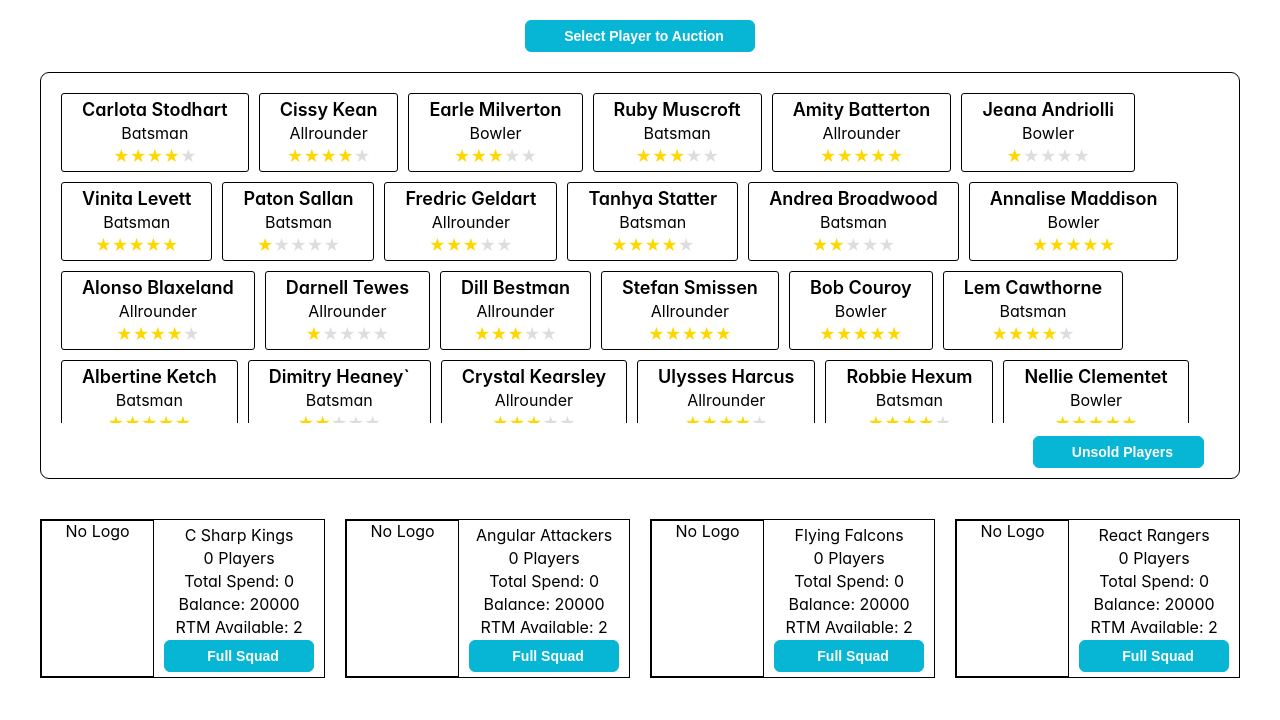
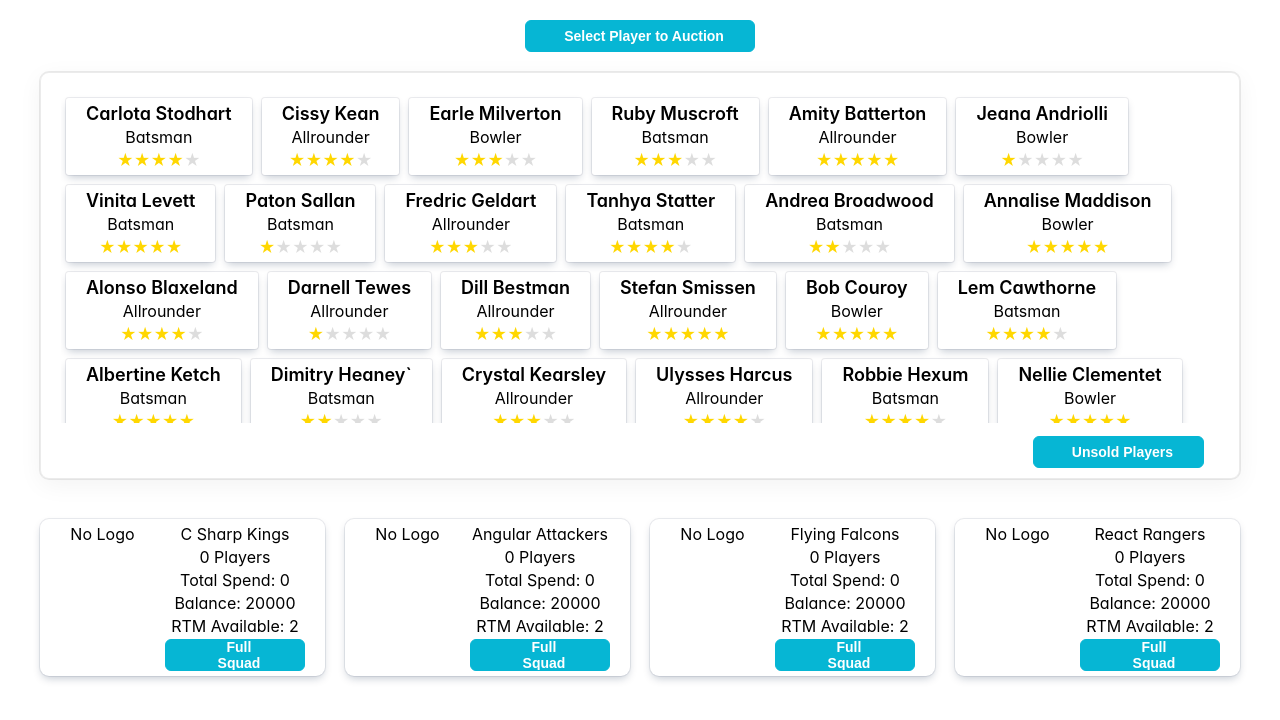
Before and after one commit to saurabh14/cricAuction, a React (Create React App) app: page / in a window 1280 px wide. Shown: the top 720 px of the page. Built offline with nearby package versions, Linux system fonts and the light colour scheme; a web font is replaced by a local one.

Commit message:
updated style

```diff
--- a/src/assets/style/auctionPage.scss
+++ b/src/assets/style/auctionPage.scss
@@ -15,7 +15,8 @@
 }
 .playerCard-container{
     position: relative;
-    border:1px solid;
+    box-shadow: rgba(0, 0, 0, 0.05) 0px 6px 24px 0px, rgba(0, 0, 0, 0.08) 0px 0px 0px 1px;
+    border:1px solid rgba(0, 0, 0, 0.08);
     border-radius: 9px;
     text-align: center;
     margin:20px 0;
@@ -56,14 +57,15 @@
     gap:20px;
     .AuctionTeam{
         flex-grow: 1;
-        border: 1px solid;
         display: flex;
         align-items: center;
         text-align: center;
+        box-shadow: rgba(9, 30, 66, 0.25) 0px 4px 8px -2px, rgba(9, 30, 66, 0.08) 0px 0px 0px 1px;
+        border-radius: 9px;
+        padding: 5px 10px;
         .AuctionTeam-Logo{
             width:40%;
             height:100%;
-            border: 1px solid;;
         }
 
         .AuctionTeam-Details{
@@ -71,7 +73,7 @@
             display: flex;
             flex-direction: column;
             gap: 3px;
-            padding: 5px 10px;
+            padding: 0px 10px;
         }
     }
 }
@@ -82,9 +84,10 @@
     max-height: 330px;
     overflow: auto;
     gap: 10px;
+    padding: 5px;
     .PlayerListCard{
         display: flex;
-        border: 1px solid;
+        box-shadow: rgba(9, 30, 66, 0.25) 0px 4px 8px -2px, rgba(9, 30, 66, 0.08) 0px 0px 0px 1px;
         border-radius: 3px;
         padding: 5px 20px;
         gap: 3px;
@@ -145,6 +148,7 @@
     padding: 10px;
     box-shadow: rgba(0, 0, 0, 0.05) 0px 6px 24px 0px, rgba(0, 0, 0, 0.08) 0px 0px 0px 1px;
     border-radius: 9px;
+    margin-top:5px;
     .NoPlayerSelected{
         height: 100%;
         display: flex;
@@ -162,6 +166,7 @@
     align-items: center;
     text-align: center;
     margin-top: 15px;
+    border-radius: 9px;
     box-shadow: rgba(0, 0, 0, 0.05) 0px 6px 24px 0px, rgba(0, 0, 0, 0.08) 0px 0px 0px 1px;
     .fullSquad-details{
         font-size: 20px;
```
